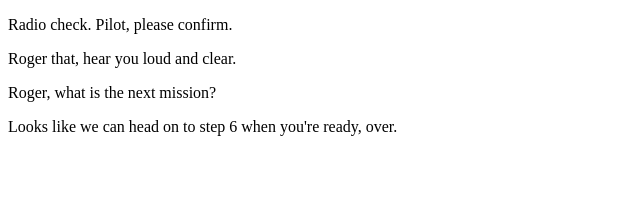
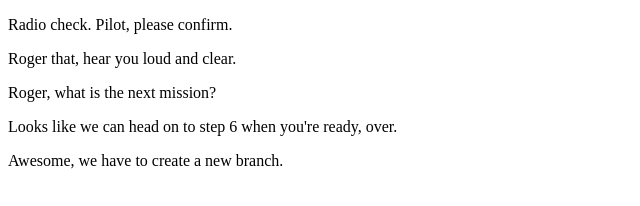
Before and after one commit to JarrellJohnson31/Studio13, a plain HTML site: page index.html in a window 1280 px wide. Shown: the whole page, without its empty margins (0-640 px from the left). Drawn offline with Linux system fonts and the light colour scheme.

Commit message:
Pilot and Control

```diff
--- a/index.html
+++ b/index.html
@@ -5,5 +5,6 @@
       <p>Roger that, hear you loud and clear.</p>
       <p>Roger, what is the next mission?</p>
       <p>Looks like we can head on to step 6 when you're ready, over.</p>
+      <p> Awesome, we have to create a new branch.</p>
    </body>
 </html>
```
